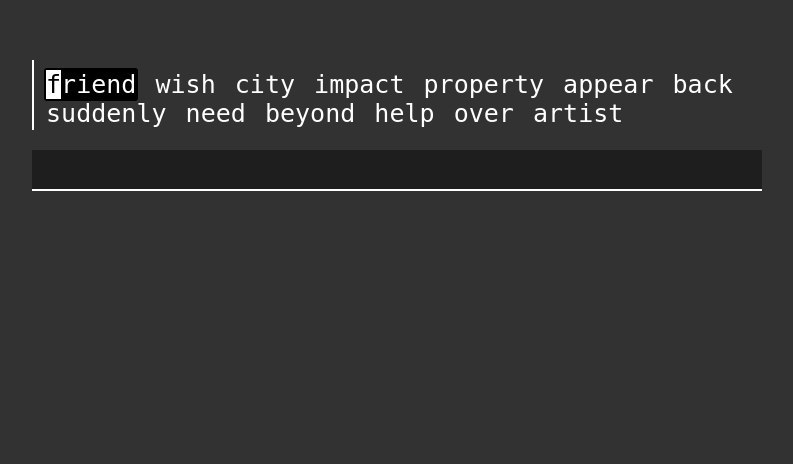
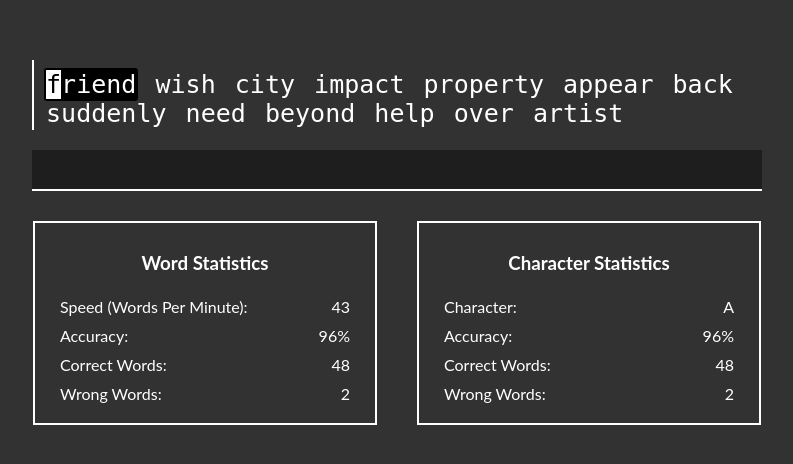
Before and after one commit to rizwanmustafa/TestType, a Flask app: page / in a window 1280 px wide. Shown: the part 50-514 px from the top of the page, without its empty margins (243-1036 px from the left). Run offline with Flask 2, Linux system fonts and the light colour scheme.

Commit message:
Added design for showing statistics

```diff
--- a/static/styles.css
+++ b/static/styles.css
@@ -98,3 +98,33 @@ a{
   background-color: white;
   padding: 2px;
 }
+
+#masterResultDiv{
+  display: flex;
+  justify-content: center;
+}
+
+.resultDiv{
+  margin: 20px;
+  padding:  10px 20px 15px 20px;
+  width:300px;
+  border: 2px solid white;
+  color:white;
+  font-family: "Lato", sans-serif;
+}
+
+.statisticDiv{
+  padding: 5px;
+  display: flex;
+  justify-content: space-between;
+}
+
+.statisticLabel{
+  align-self: flex-start;
+}
+
+.statistic{
+  align-self: flex-end;
+}
+
+.centerAlign { text-align: center; }
--- a/templates/index.html
+++ b/templates/index.html
@@ -7,6 +7,54 @@
         <input type="text" id="typeTextBox" autofocus>
     </div>
 </div>
+
+<div id="masterResultDiv">
+    <div class="resultDiv">
+        <h3 class="centerAlign">Word Statistics</h3>
+        <div class="statisticDiv">
+            <span class="statisticLabel">Speed (Words Per Minute): </span>
+            <span class="statistic" id="wordSpeed">43</span>
+        </div>
+
+        <div class="statisticDiv">
+            <span class="statisticLabel">Accuracy: </span>
+            <span class="statistic" id="wordSpeed">96%</span>
+        </div>
+
+        <div class="statisticDiv">
+            <span class="statisticLabel">Correct Words: </span>
+            <span class="statistic" id="wordSpeed">48</span>
+        </div>
+
+        <div class="statisticDiv">
+            <span class="statisticLabel">Wrong Words: </span>
+            <span class="statistic" id="wordSpeed">2</span>
+        </div>
+    </div>
+    <div class="resultDiv">
+        <h3 class="centerAlign">Character Statistics</h3>
+        <div class="statisticDiv">
+            <span class="statisticLabel">Character: </span>
+            <span class="statistic" id="wordSpeed">A</span>
+        </div>
+
+        <div class="statisticDiv">
+            <span class="statisticLabel">Accuracy: </span>
+            <span class="statistic" id="wordSpeed">96%</span>
+        </div>
+
+        <div class="statisticDiv">
+            <span class="statisticLabel">Correct Words: </span>
+            <span class="statistic" id="wordSpeed">48</span>
+        </div>
+
+        <div class="statisticDiv">
+            <span class="statisticLabel">Wrong Words: </span>
+            <span class="statistic" id="wordSpeed">2</span>
+        </div>
+    </div>
+</div>
+
 <script type="module" src="{{ url_for('static', filename='MainScript.js') }}?q={{ script1Time }}" defer></script>
 <script type="module" src="{{ url_for('static', filename='PassageHandler.js') }}?q={{ script2Time }}" defer></script>
 <script type="module" src="{{ url_for('static', filename='PassageStatistics.js') }}?q={{ script3Time }}" defer></script>
```
